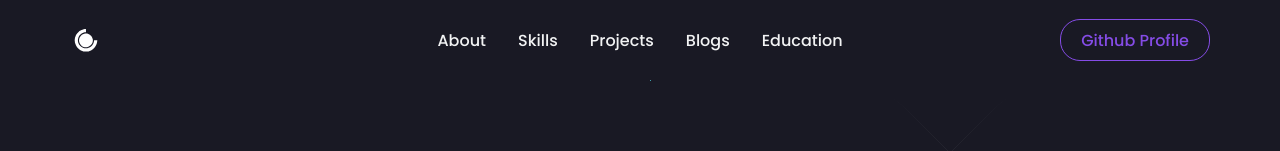
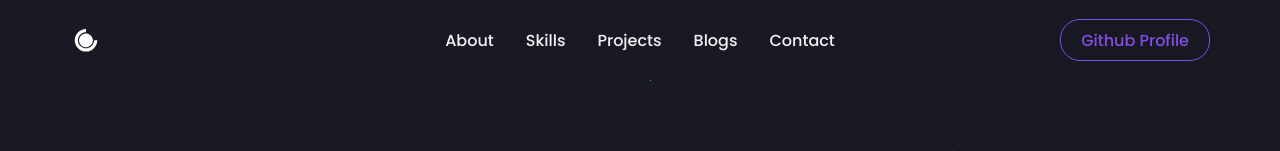
Before and after one commit to ahmedsalman74/ahmedsalman74.github.io, a React (Create React App) app: page / in a window 1280 px wide. Shown: the top 151 px of the page. Built offline with nearby package versions, Linux system fonts and the light colour scheme.

Commit message:
chore: Update contact form validation and reset functionality

```diff
--- a/src/components/Contact/index.js
+++ b/src/components/Contact/index.js
@@ -122,7 +122,6 @@ const ErrorMessage = styled.div`
   color: red;
   font-size: 14px;
 `;
-
 const Contact = () => {
   const [open, setOpen] = useState(false);
   const [formValues, setFormValues] = useState({
@@ -139,8 +138,12 @@ const Contact = () => {
 
     // Basic validation
     const newErrors = {};
+    const emailRegex = /^[^\s@]+@[^\s@]+\.[^\s@]+$/;
+
     if (!formValues.from_email.trim()) {
       newErrors.from_email = 'Email is required';
+    } else if (!emailRegex.test(formValues.from_email)) {
+      newErrors.from_email = 'Email is invalid';
     }
     if (!formValues.from_name.trim()) {
       newErrors.from_name = 'Name is required';
@@ -159,6 +162,12 @@ const Contact = () => {
           (result) => {
             setOpen(true);
             form.current.reset();
+            setFormValues({
+              from_email: '',
+              from_name: '',
+              to_subject: '',
+              message: '',
+            });
           },
           (error) => {
             console.log(error.text);
--- a/src/components/Navbar/index.js
+++ b/src/components/Navbar/index.js
@@ -50,7 +50,7 @@ const Navbar = () => {
           {/* <NavLink href="#experience">Experience</NavLink> */}
           <NavLink href="#projects">Projects</NavLink>
           <NavLink href="#blogs">Blogs</NavLink>
-          <NavLink href="#education">Education</NavLink>
+          <NavLink href="#contact">Contact</NavLink>
         </NavItems>
         <ButtonContainer>
           <GitHubButton href={Bio.github} target="_blank">
@@ -100,12 +100,12 @@ const Navbar = () => {
               Blogs
             </MobileLink>
             <MobileLink
-              href="#education"
+              href="#contact"
               onClick={() => {
                 setIsOpen(!isOpen);
               }}
             >
-              Education
+              Contact
             </MobileLink>
             <GitHubButton
               style={{
```
